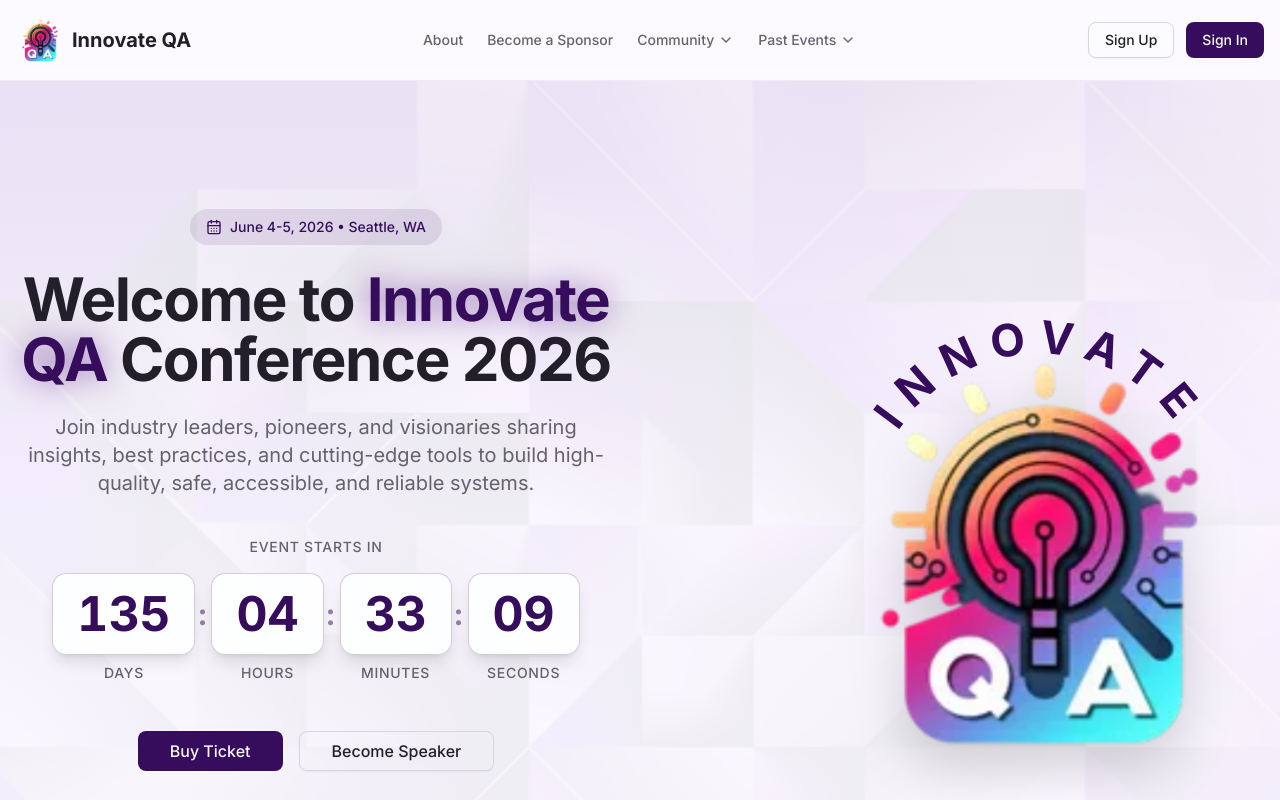
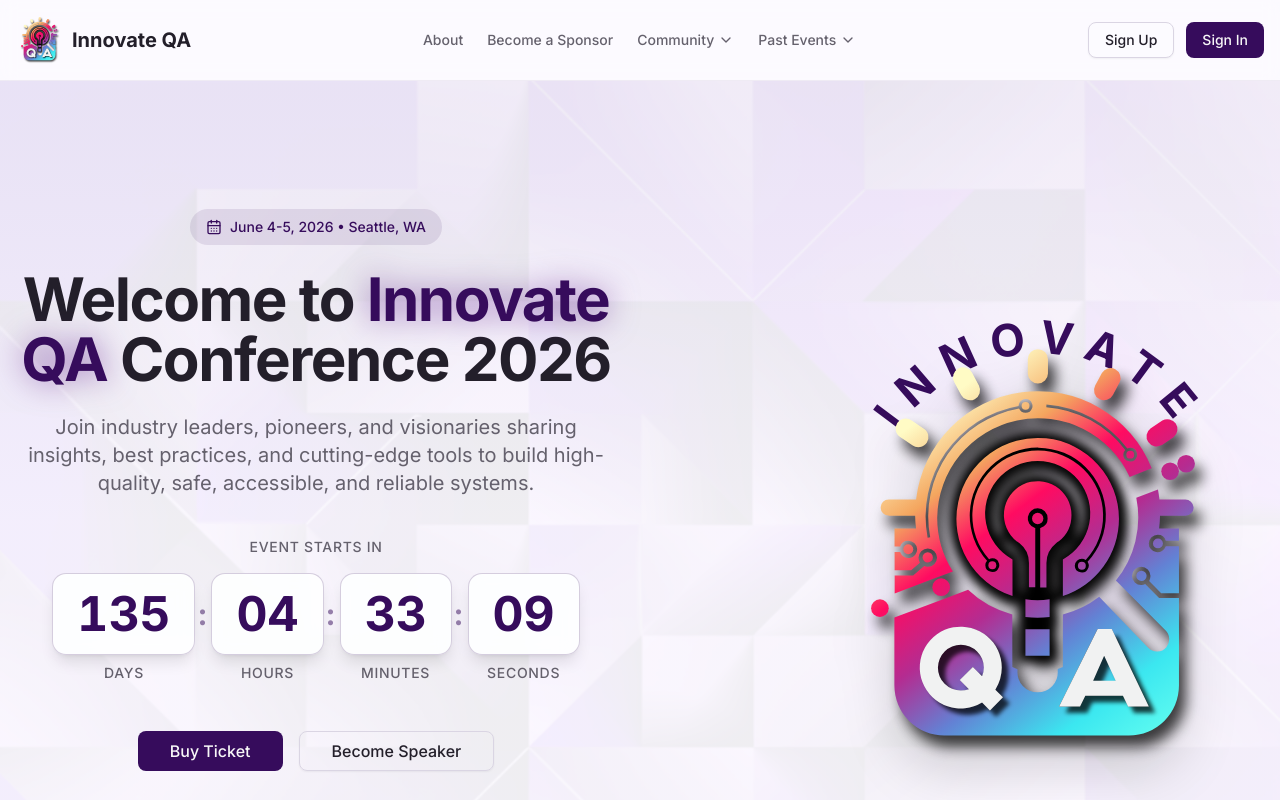
Before and after one commit to deepakkamboj/innovate-qa-events, a Next.js app: page / in a window 1280 px wide. Shown: the top 800 px of the page. Built offline with nearby package versions, Linux system fonts and the light colour scheme.

Commit message:
updated logo

```diff
--- a/app/signin/page.tsx
+++ b/app/signin/page.tsx
@@ -42,7 +42,7 @@ export default function SignInPage() {
         {/* Logo/Brand */}
         <div className="text-center mb-8">
           <Link href="/" className="inline-flex items-center gap-2">
-            <Image src={`${BASE_PATH}/logo.png`} alt="Innovate QA" width={48} height={48} className="h-12 w-12" />
+            <Image src={`${BASE_PATH}/logo.svg`} alt="Innovate QA" width={48} height={48} className="h-12 w-12" />
             <span className="text-2xl font-bold text-white">Innovate QA</span>
           </Link>
           <p className="text-purple-200 mt-2">Welcome back! Sign in to continue.</p>
--- a/app/signup/page.tsx
+++ b/app/signup/page.tsx
@@ -57,7 +57,7 @@ export default function SignUpPage() {
         {/* Logo/Brand */}
         <div className="text-center mb-8">
           <Link href="/" className="inline-flex items-center gap-2">
-            <Image src={`${BASE_PATH}/logo.png`} alt="Innovate QA" width={48} height={48} className="h-12 w-12" />
+            <Image src={`${BASE_PATH}/logo.svg`} alt="Innovate QA" width={48} height={48} className="h-12 w-12" />
             <span className="text-2xl font-bold text-white">Innovate QA</span>
           </Link>
           <p className="text-purple-200 mt-2">Join our community of quality professionals.</p>
--- a/components/footer.tsx
+++ b/components/footer.tsx
@@ -50,7 +50,7 @@ export function Footer() {
         <div className="grid sm:grid-cols-2 lg:grid-cols-5 gap-8">
           <div className="lg:col-span-1">
             <Link href="/" className="flex items-center gap-2 mb-4">
-              <Image src={`${BASE_PATH}/logo.png`} alt="Innovate QA" width={36} height={36} className="h-9 w-9 rounded-lg object-contain" />
+              <Image src={`${BASE_PATH}/logo.svg`} alt="Innovate QA" width={36} height={36} className="h-9 w-9 rounded-lg object-contain" />
               <span className="text-xl font-bold text-foreground">Innovate QA</span>
             </Link>
             <p className="text-sm text-muted-foreground">
--- a/components/hero-section.tsx
+++ b/components/hero-section.tsx
@@ -77,7 +77,7 @@ export function HeroSection() {
                 </svg>
               </div>
               <Image
-                src={`${BASE_PATH}/logo.png`}
+                src={`${BASE_PATH}/logo.svg`}
                 alt="Innovate QA Conference 2026"
                 fill
                 className="object-contain drop-shadow-2xl pt-5"
--- a/components/navigation.tsx
+++ b/components/navigation.tsx
@@ -34,7 +34,7 @@ export function Navigation() {
       <div className="container mx-auto flex h-20 items-center justify-between px-4">
         <Link href="/" className="flex items-center gap-2">
           <Image
-            src={`${BASE_PATH}/logo.png`}
+            src={`${BASE_PATH}/logo.svg`}
             alt="Innovate QA Logo"
             width={48}
             height={48}
```
Also changed, not shown: public/logo.svg (added).
